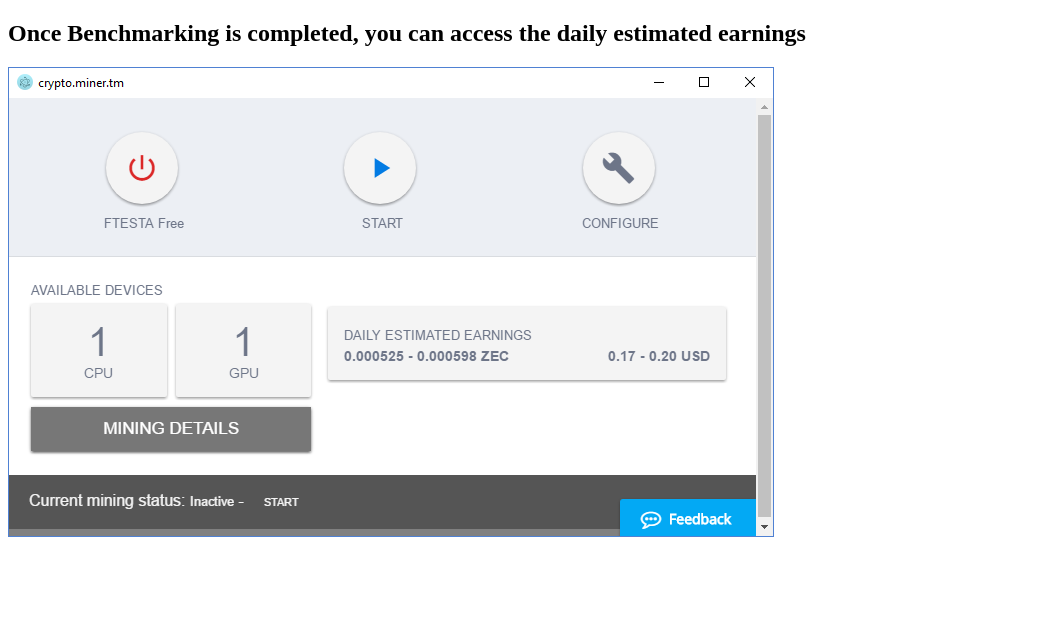
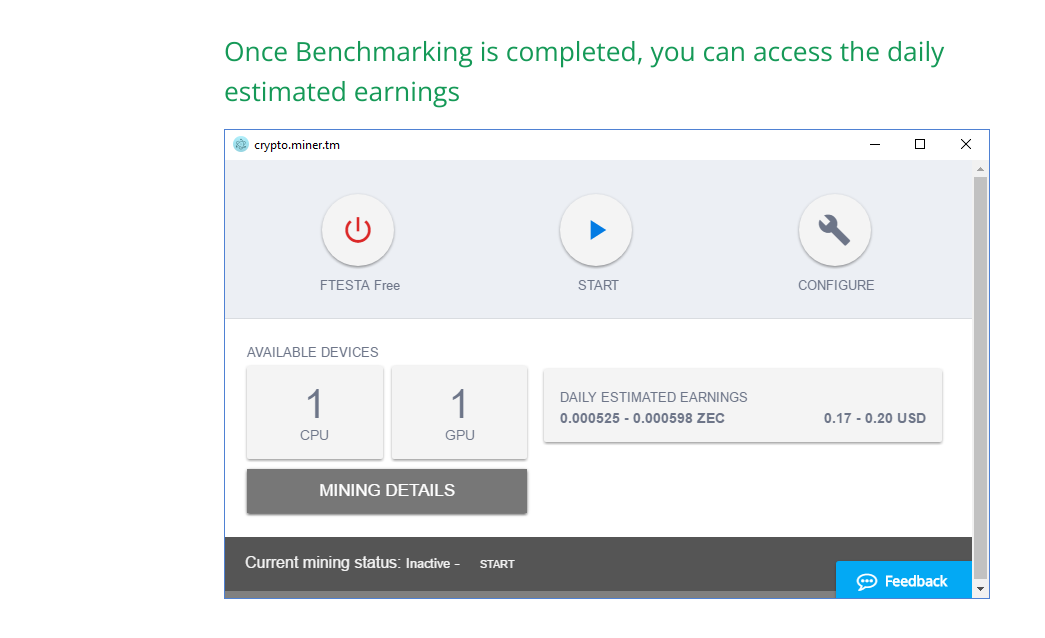
Before and after one commit to anyTV/freedom-crypto-miner, a Jekyll site: the page built from docs/Estimated-Earnings.md, in a window 1280 px wide. Shown: the top 638 px of the page, without its empty margins (0-1045 px from the left). Built offline with Jekyll 4.4.1, drawn with Linux system fonts in a browser that asks for light colours; our own code applies the rules of GitHub Pages for plain Markdown files.

Commit message:
Update default.html

```diff
--- a/docs/_layouts/default.html
+++ b/docs/_layouts/default.html
@@ -7,6 +7,7 @@
     <meta name="viewport" content="width=device-width, initial-scale=1">
     <meta name="theme-color" content="#157878">
     <link href='https://fonts.googleapis.com/css?family=Open+Sans:400,700' rel='stylesheet' type='text/css'>
+    <link rel="stylesheet" href="/freedom-crypto-miner/assets/css/style.css">
   </head>
   <body>
 
```
